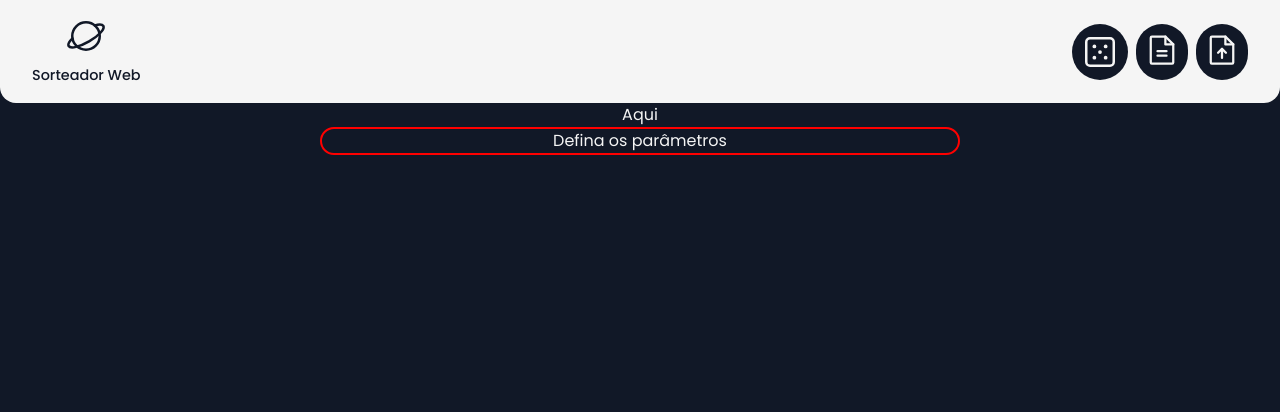
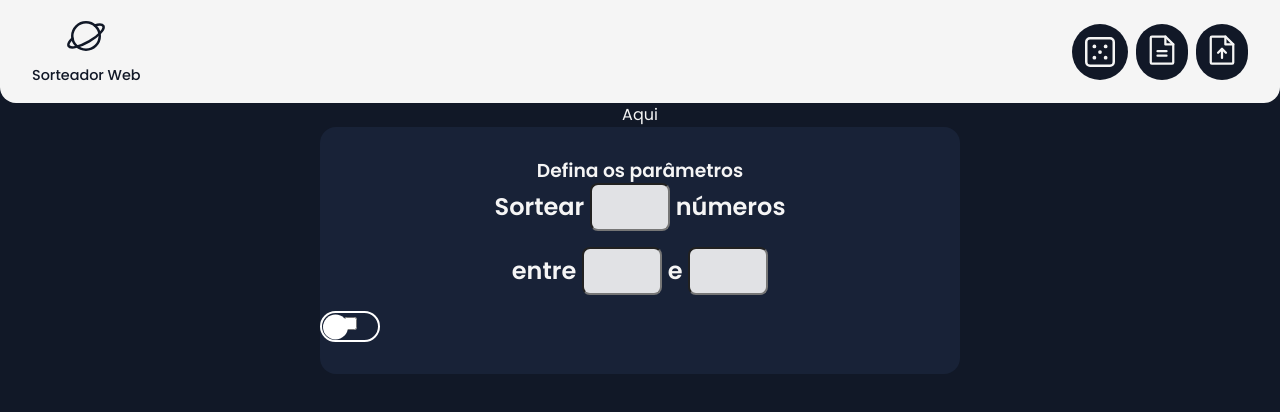
Before and after one commit to Jonatas-JS/Sorteador-Web, a React (Vite) app: page / in a window 1280 px wide. Shown: the top 412 px of the page. Built offline with nearby package versions, Linux system fonts and the light colour scheme.

Commit message:
toggle checkbox

```diff
--- a/src/components/Sorteio.jsx
+++ b/src/components/Sorteio.jsx
@@ -3,9 +3,21 @@ import styles from './Sorteio.module.css'
 export function Sorteio() {
   return (
     <div className={styles.sorteio}>
-      <p>Defina os parâmetros</p>
+      <h3>Defina os parâmetros</h3>
       <div className={styles.parametros}>
-        <div className={styles.parametrosNumericos}></div>
+        <div className={styles.parametrosNumericos}>
+          <h2>Sortear <input type="number" name="nQuantidade" id="nQuantidade" /> números</h2>
+          <h2>entre <input type="number" name="nInicial" id="nInicial" /> e <input type="number" name="nFinal" id="nFinal" /></h2>
+        </div>
+
+        <div>
+          <label htmlFor="checkbox" className={styles.toggler}>
+            <input type="checkbox" id="checkbox" />
+            <span className={styles.ball}></span>
+            <i className={styles.sun}></i>
+            <i className={styles.moon}></i>
+          </label>
+        </div>
       </div>
     </div>
   )
--- a/src/components/Sorteio.module.css
+++ b/src/components/Sorteio.module.css
@@ -1,7 +1,60 @@
 .sorteio {
-  /* display: flex; */
-  /* justify-content: center; */
   width: 50vw;
-  border: 2px solid red;
   border-radius: 1rem;
+  background: var(--blue-200);
+  padding: 2rem 0;
 }
+.parametrosNumericos input {
+  width: 5rem;
+  height: 3rem;
+  border-radius: .5rem;
+
+  color: var(--blue-200);
+  font-size: 1.5rem;
+  font-weight: 600;
+  text-align: center;
+  background: var(--white-transparent);
+  margin-bottom: 1rem;
+}
+.parametrosNumericos input:hover {
+  background: var(--white-100);
+}
+
+#checkbox {
+  display: none;
+}
+.toggler {
+  display: block;
+  width: 60px;
+  height: 31px;
+  border: 2px solid white;
+  border-radius: 30px;
+  position: relative;
+  cursor: pointer;
+}
+.ball,
+.sun,
+.moon {
+  position: absolute;
+  top: 50%;
+  transform: translateY(-50%)
+}
+.ball {
+  display: inline-block;
+  width: 25px;
+  height: 25px;
+  background-color: white;
+  border-radius: 50%;
+  left: 1px;
+  z-index: 10;
+  transition: transform .5s ease-in-out;
+}
+.sun {
+    left: 5px;
+}
+.moon {
+  right: 5px;
+}
+#checkbox:checked + .ball {
+  transform: translate(29px, -50%);
+}
--- a/src/index.css
+++ b/src/index.css
@@ -1,8 +1,10 @@
 * {
   --white-transparent: rgba(255, 255, 255, 0.87);
   --white-100: #F5F5F5;
+  --white-200: #e9e9e9;
   --black-300: #242424;
-  --blue-ligth: #176FF6;
+  --blue-light: #176FF6;
+  --blue-200: #182237;
   --blue-300: #111827;
 
   margin: 0;
```
